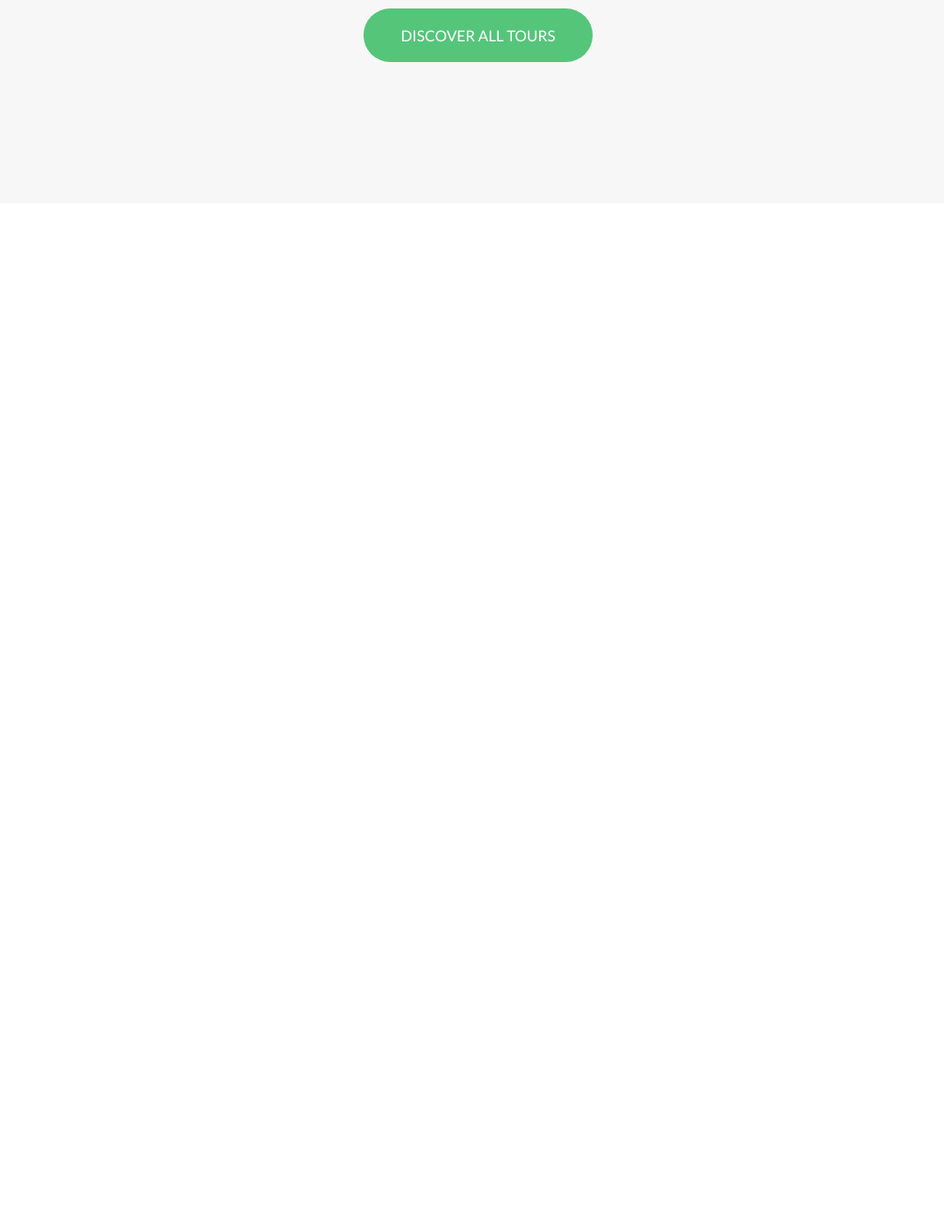
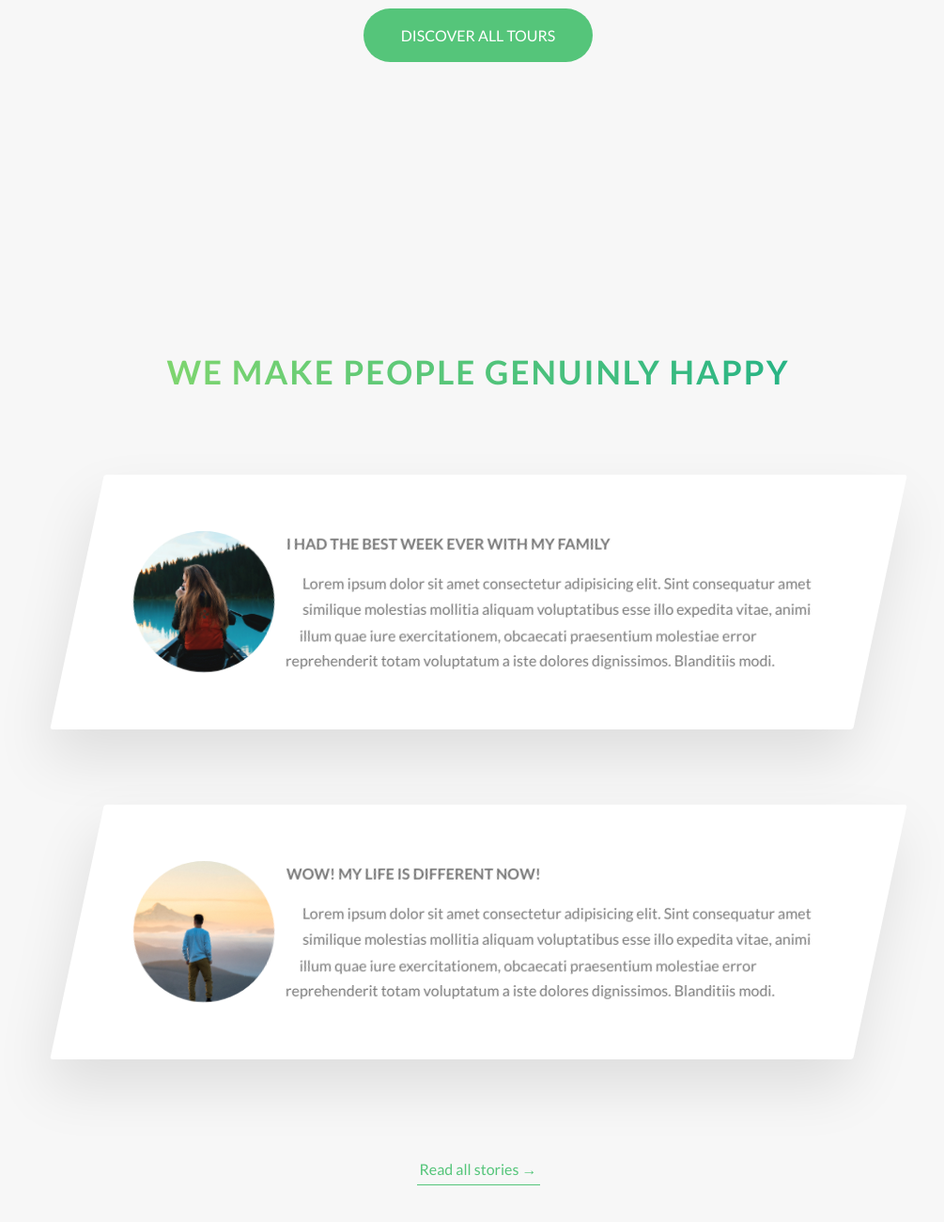
Before and after one commit to markog01/natours-master, a website: page index.html in a window 1280 px wide. Shown: the part 3086-4386 px from the top of the page at 94% size, without its empty margins (131-1136 px from the left). Before the commit the page ends 3332 px from the top, so only its background shows below. Drawn offline with Linux system fonts and the light colour scheme.

Commit message:
Story section wihout Video

```diff
--- a/index.html
+++ b/index.html
@@ -243,6 +243,68 @@
           <a href="#" class="btn btn--green">Discover all tours</a>
         </div>
       </section>
+
+      <section class="section-stories">
+        <div class="u-center-text u-margin-bottom-big">
+          <h2 class="heading-secondary">We make people genuinly happy</h2>
+        </div>
+
+        <div class="row">
+          <div class="story">
+            <figure class="story__shape">
+              <img
+                src="img/nat-8.jpg"
+                alt="Person on a tour"
+                class="story__img"
+              />
+              <figcaption class="story__caption">Mary Smith</figcaption>
+            </figure>
+            <div class="story__text">
+              <h3 class="heading-tertiary u-margin-bottom-small">
+                I had the best week ever with my family
+              </h3>
+              <p>
+                Lorem ipsum dolor sit amet consectetur adipisicing elit. Sint
+                consequatur amet similique molestias mollitia aliquam
+                voluptatibus esse illo expedita vitae, animi illum quae iure
+                exercitationem, obcaecati praesentium molestiae error
+                reprehenderit totam voluptatum a iste dolores dignissimos.
+                Blanditiis modi.
+              </p>
+            </div>
+          </div>
+        </div>
+
+        <div class="row">
+          <div class="story">
+            <figure class="story__shape">
+              <img
+                src="img/nat-9.jpg"
+                alt="Person on a tour"
+                class="story__img"
+              />
+              <figcaption class="story__caption">Jack Willson</figcaption>
+            </figure>
+            <div class="story__text">
+              <h3 class="heading-tertiary u-margin-bottom-small">
+                WOW! My life is different now!
+              </h3>
+              <p>
+                Lorem ipsum dolor sit amet consectetur adipisicing elit. Sint
+                consequatur amet similique molestias mollitia aliquam
+                voluptatibus esse illo expedita vitae, animi illum quae iure
+                exercitationem, obcaecati praesentium molestiae error
+                reprehenderit totam voluptatum a iste dolores dignissimos.
+                Blanditiis modi.
+              </p>
+            </div>
+          </div>
+        </div>
+
+        <div class="u-center-text u-margin-top-huge">
+          <a href="#" class="btn-text">Read all stories &rarr;</a>
+        </div>
+      </section>
     </main>
 
     <!--
--- /dev/null
+++ b/sass/components/_story.scss
@@ -0,0 +1,62 @@
+.story {
+  width: 75%;
+  margin: 0 auto;
+  box-shadow: 0 3rem 6rem rgba($color-black, 0.1);
+  background-color: $color-white;
+  border-radius: 3px;
+  padding: 6rem;
+  padding-left: 9rem;
+  font-size: $default-font-size;
+  transform: skewX(-12deg);
+
+  & > * {
+    transform: skewX(12deg);
+  }
+
+  &__shape {
+    width: 15rem;
+    height: 15rem;
+    float: left;
+    -webkit-shape-outside: circle(50% at 50% 50%);
+    shape-outside: circle(50% at 50% 50%);
+    -webkit-clip-path: circle(50% at 50% 50%);
+    clip-path: circle(50% at 50% 50%);
+    transform: translateX(-3rem) skewX(12deg);
+    position: relative;
+  }
+
+  &__img {
+    height: 100%;
+    transform: translateX(-4rem) scale(1.4);
+    backface-visibility: hidden;
+    transition: all 0.5s;
+  }
+
+  &__text {
+    transform: skewX(12deg);
+  }
+
+  &__caption {
+    position: absolute;
+    top: 50%;
+    left: 50%;
+    transform: translate(-50%, 20%);
+    color: $color-white;
+    text-transform: uppercase;
+    font-size: 1.7rem;
+    text-align: center;
+    opacity: 0;
+    transition: all 0.5s;
+    backface-visibility: hidden;
+  }
+
+  &:hover &__caption {
+    opacity: 1;
+    transform: translate(-50%, -50%);
+  }
+
+  &:hover &__img {
+    transform: translateX(-4rem) scale(1);
+    filter: blur(3px) brightness(80%);
+  }
+}
--- a/sass/main.scss
+++ b/sass/main.scss
@@ -11,6 +11,7 @@
 @import "components/composition";
 @import "components/feature-box";
 @import "components/card";
+@import "components/story";
 
 @import "layout/header";
 @import "layout/grid";
--- a/sass/pages/_home.scss
+++ b/sass/pages/_home.scss
@@ -26,3 +26,8 @@
   padding: 25rem 0 15rem 0;
   margin-top: -10rem;
 }
+
+.section-stories {
+  padding: 15rem 0;
+  background-color: $color-grey-light-1;
+}
```
Also changed, not shown: css/style.css.
